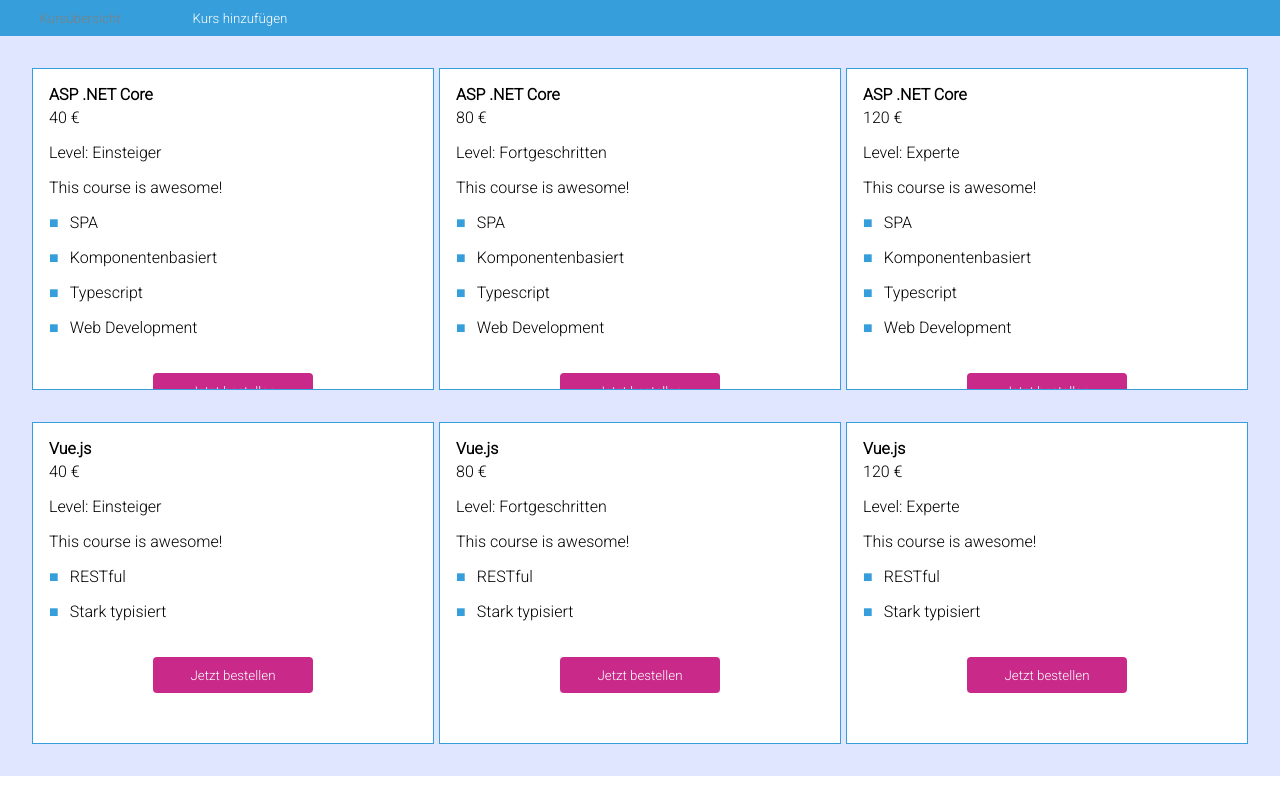
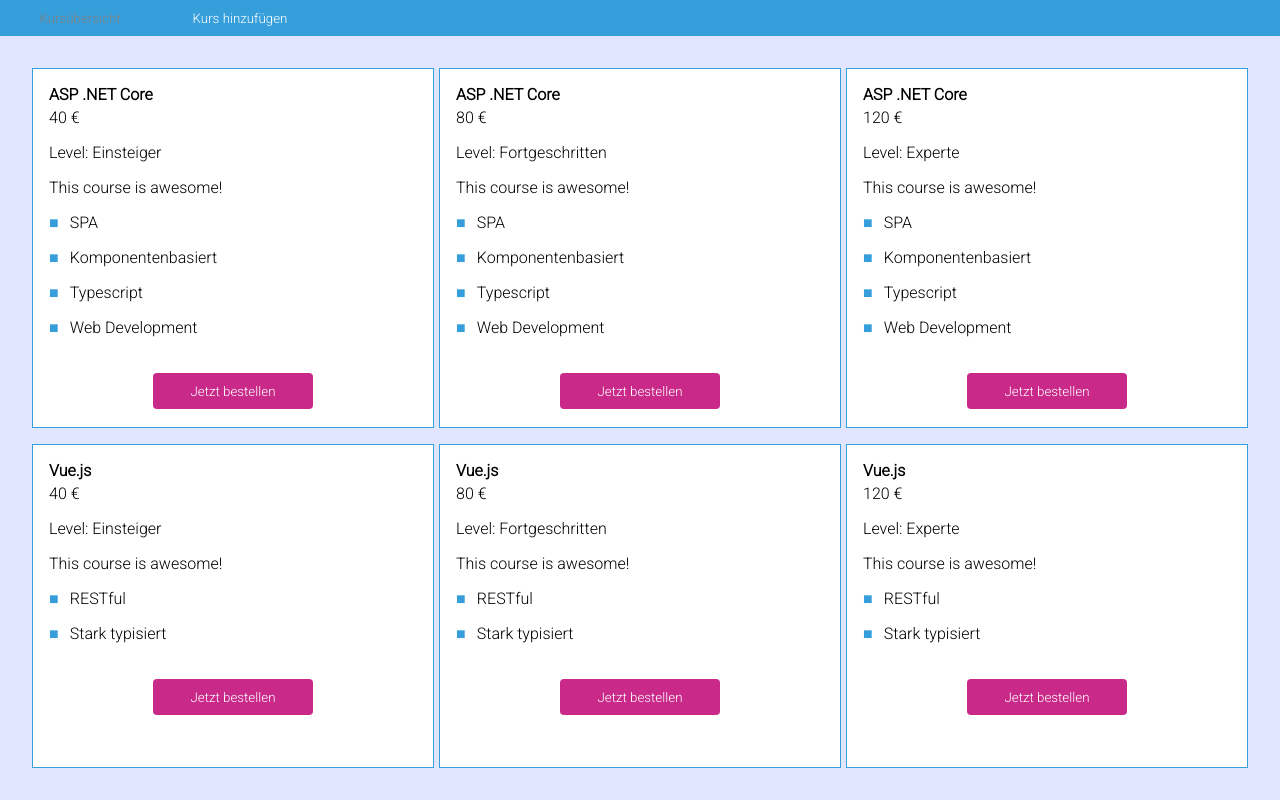
Before and after one commit to gitRozach/Tech-Shop, a React (Create React App) app: page / in a window 1280 px wide. Built offline with nearby package versions, Linux system fonts and the light colour scheme.

Commit message:
Fixed size constraints

```diff
--- a/src/components/styles/CourseCard.module.scss
+++ b/src/components/styles/CourseCard.module.scss
@@ -10,7 +10,7 @@
 
   width: auto;
   min-height: 20rem;
-  max-height: 20rem;
+  max-height: auto;
   overflow-x: hidden;
   overflow-y: auto;
 
--- a/src/components/styles/ResponsiveCardLayout.module.scss
+++ b/src/components/styles/ResponsiveCardLayout.module.scss
@@ -7,8 +7,10 @@
   display: grid;
   padding: 2rem;
   gap: 5px;
-  row-gap: 2rem;
+  row-gap: 1rem;
   background: rgb(224, 230, 255);
+  width: auto;
+  height: 100%;
 }
 
 // Desktop devices (currently with no extra support for high res screens!)
```
